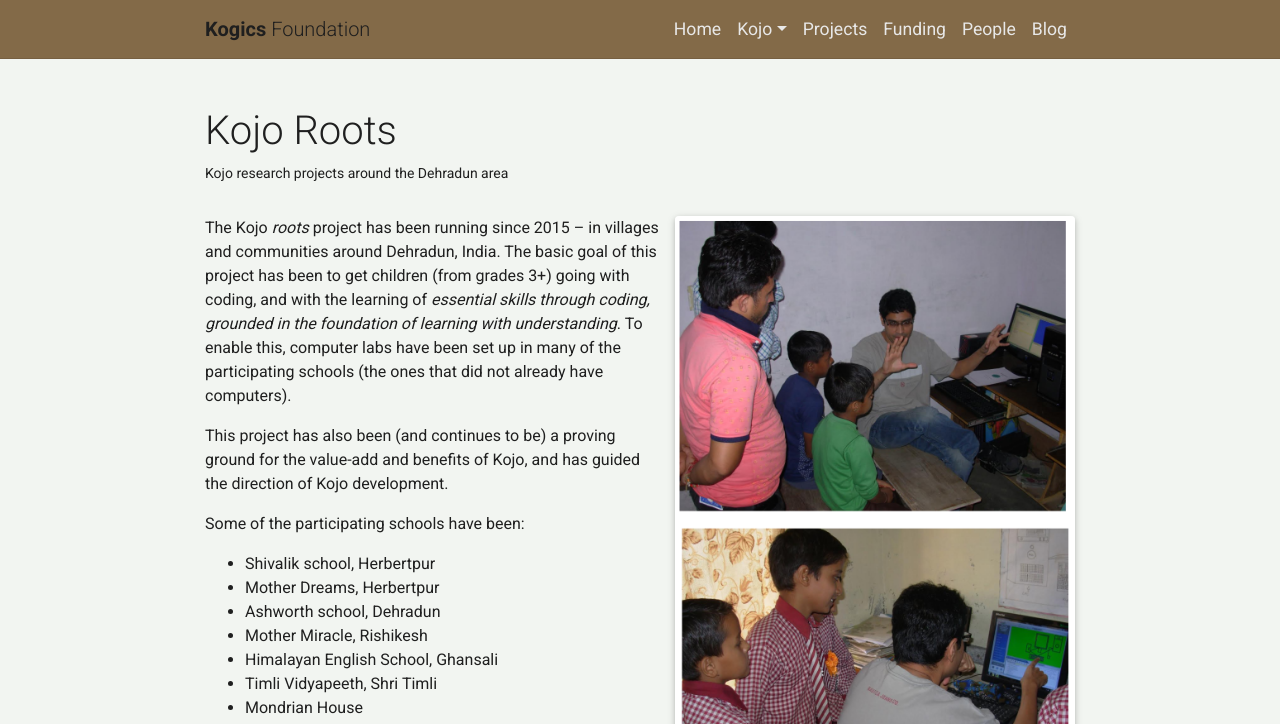
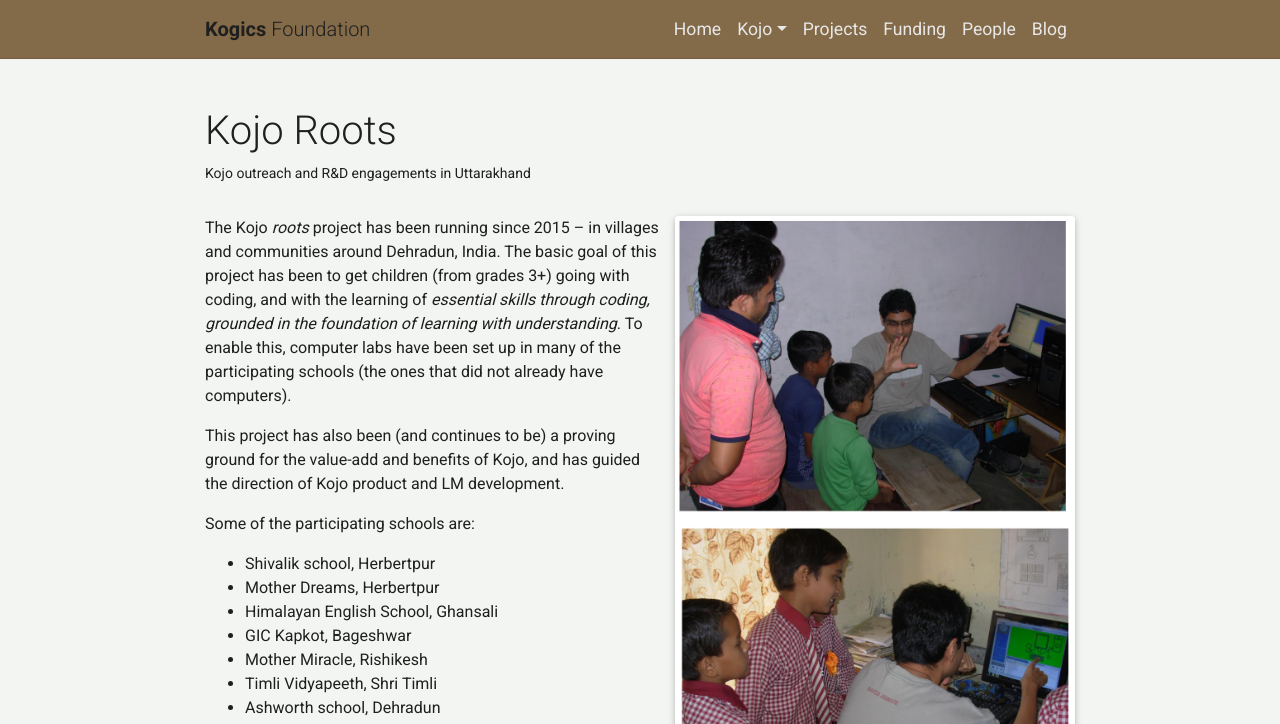
Before and after one commit to kogics/kogics.github.io, a Jekyll site: the page built from _projects/01_kojo-roots.md, in a window 1280 px wide and 1162 px high, cut to the strip 0-724 px from the top of the window. Built offline with Jekyll 4.4.1, drawn with Linux system fonts in a browser that asks for light colours; full-size pictures stand in for the smaller copies a plugin makes; comment, search, counter and statistics services are not loaded; a style sheet for code colours, icons or effects is not loaded; some of the changed text lies outside the part shown.

Commit message:
Update Kojo roots info.

```diff
--- a/_projects/01_kojo-roots.md
+++ b/_projects/01_kojo-roots.md
@@ -1,7 +1,7 @@
 ---
 layout: page
 title: Kojo Roots
-description: Kojo research projects around the Dehradun area
+description: Kojo outreach and R&D engagements in Uttarakhand
 img: assets/img/project/kojo-roots.png
 importance:
 category: kojo
@@ -13,16 +13,17 @@
 
 The Kojo *roots* project has been running since 2015 -- in villages and communities around Dehradun, India. The basic goal of this project has been to get children (from grades 3+) going with coding, and with the learning of *essential skills through coding, grounded in the foundation of learning with understanding*. To enable this, computer labs have been set up in many of the participating schools (the ones that did not already have computers).
 
-This project has also been (and continues to be) a proving ground for the value-add and benefits of Kojo, and has guided the direction of Kojo development.
+This project has also been (and continues to be) a proving ground for the value-add and benefits of Kojo, and has guided the direction of Kojo product and LM development.
 
-Some of the participating schools have been:
+Some of the participating schools are:
 * Shivalik school, Herbertpur
 * Mother Dreams, Herbertpur
+* Himalayan English School, Ghansali
+* GIC Kapkot, Bageshwar
+* Mother Miracle, Rishikesh
+* Timli Vidyapeeth, Shri Timli
 * Ashworth school, Dehradun
-* Mother Miracle, Rishikesh
-* Himalayan English School, Ghansali
-* Timli Vidyapeeth, Shri Timli
-* Mondrian House
+* Mondrian House, Dehradun
 
 <div class="text-center m-4">
   {% include figure.html path="assets/img/project/kojo-roots-collage.png" class="img-fluid rounded z-depth-1" %}
```
